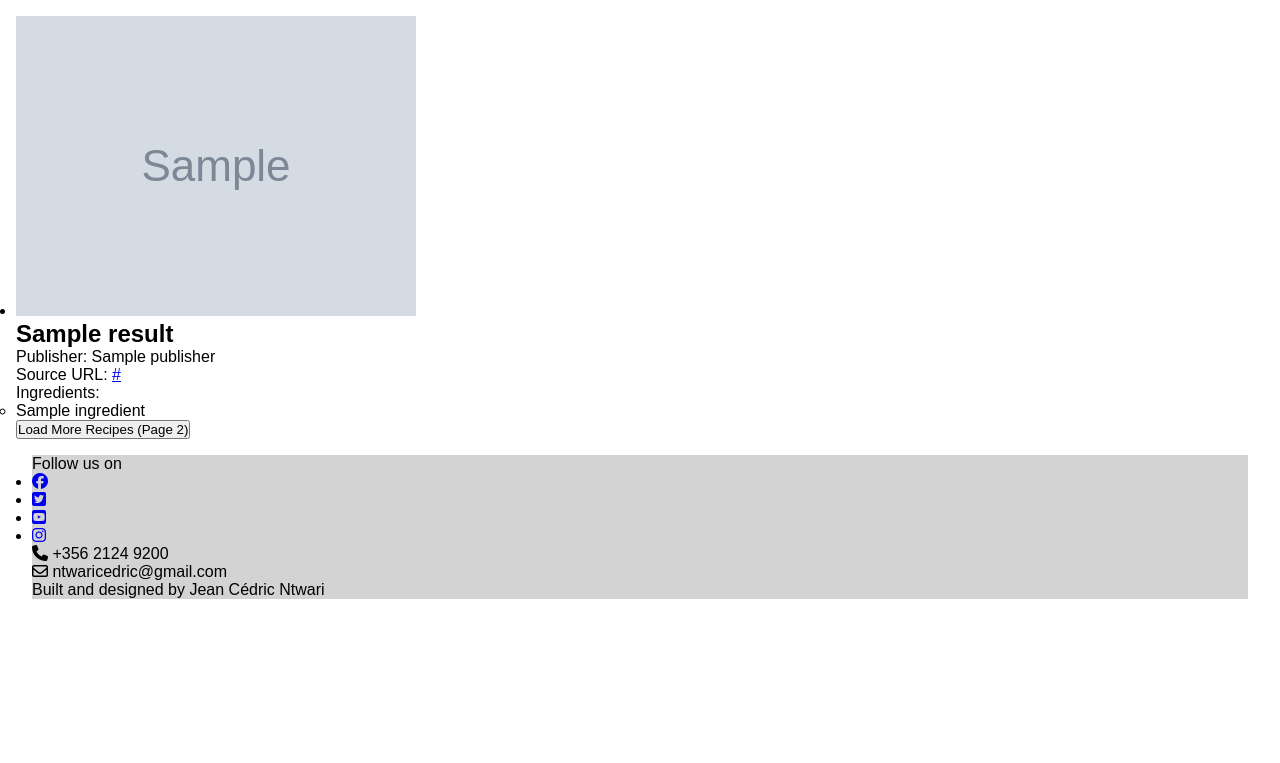
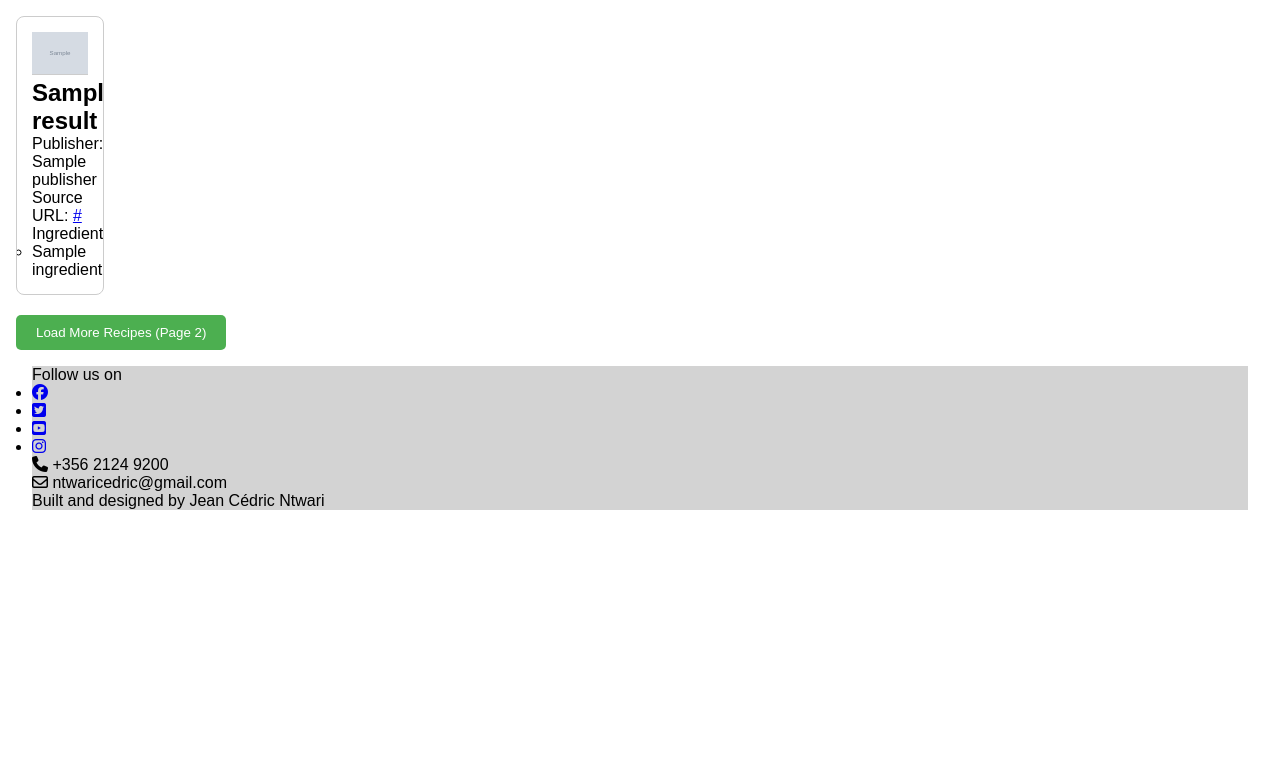
Before and after one commit to CedricNtwari/bake-mate, a Flask app: page / in a window 1280 px wide. Shown: the part 37-800 px from the top of the page. Run offline with Flask 3, Linux system fonts and the light colour scheme; grey boxes marked "Sample" are stand-in pictures; a database or web service that is not in the repository returns one stand-in record (values such as "Sample title"); data that the repository does not hold is empty; some libraries are stand-ins or nearby versions.

Commit message:
Style recipe cards for all screen devices

```diff
--- a/static/css/style.css
+++ b/static/css/style.css
@@ -45,6 +45,61 @@ main {
     font-size: 20px;
 }
 
+/* Add styles for recipe cards */
+.recipe-card {
+    border: 1px solid #ccc;
+    border-radius: 8px;
+    margin-bottom: 20px;
+    overflow: hidden;
+}
+
+.recipe-details {
+    padding: 15px;
+}
+
+.recipe-image img {
+    width: 100%;
+    height: auto;
+    border-bottom: 1px solid #ccc;
+}
+
+.load-more-btn {
+    background-color: #4CAF50;
+    color: white;
+    padding: 10px 20px;
+    border: none;
+    border-radius: 5px;
+    cursor: pointer;
+}
+
 footer {
     background-color: lightgray
 }
+
+/* Media query: large and landscape phones (576px and up) */
+@media screen and (min-width: 576px) {}
+
+/* Media query: tablets and larger (768px and up) */
+@media screen and (min-width: 768px) {
+    .recipe-container{
+        display: flex;
+        width: fit-content;
+    flex-wrap: wrap;
+    }
+    .recipe-card {
+        width: calc(33.33% - 20px); /* width for three-column layout */
+    }
+}
+
+/* Media query: laptop and larger (992px and up) */
+@media screen and (min-width: 992px) {}
+
+/* Media query: desktop and larger (1200px and up) */
+@media screen and (min-width: 1200px) {
+    .recipe-card {
+        width: calc(25% - 20px); /* width for a four-column layout */
+    }
+}
+
+/* Media query: larger (1400px and up) */
+@media screen and (min-width: 1400px) {}
--- a/templates/index.html
+++ b/templates/index.html
@@ -32,10 +32,13 @@
     {% if page > 1 %}
         <p>Page {{ page }} <a href="/load-more?page={{ page - 1 }}">(Previous Page)</a></p>
     {% endif %}
-    <ul>
+    <ul class="recipe-container">
         {% for recipe in recipes %}
-            <li>
+            <li class="recipe-card">
+                <div class="recipe-details">
+                <div class="recipe-image">
                 <img src="{{ recipe['featured_image'] }}" alt="{{ recipe['title'] }}">
+                </div>
                 <h2>{{ recipe['title'] }}</h2>
                 <p>Publisher: {{ recipe['publisher'] }}</p>
                 <p>Source URL: <a href="{{ recipe['source_url'] }}" target="_blank">{{ recipe['source_url'] }}</a></p>
@@ -45,13 +48,14 @@
                         <li>{{ ingredient }}</li>
                     {% endfor %}
                 </ul>
+                </div>
             </li>
         {% endfor %}
     </ul>
     <!-- Add a button to load more recipes -->
     <form method="GET" action="/load-more">
         <input type="hidden" name="page" value="{{ page + 1 }}">
-        <button type="submit" {% if not has_more_recipes %}disabled{% endif %}>
+        <button class="load-more-btn" type="submit" {% if not has_more_recipes %}disabled{% endif %}>
             Load More Recipes (Page {{ page + 1 }})
         </button>
     </form>
```
